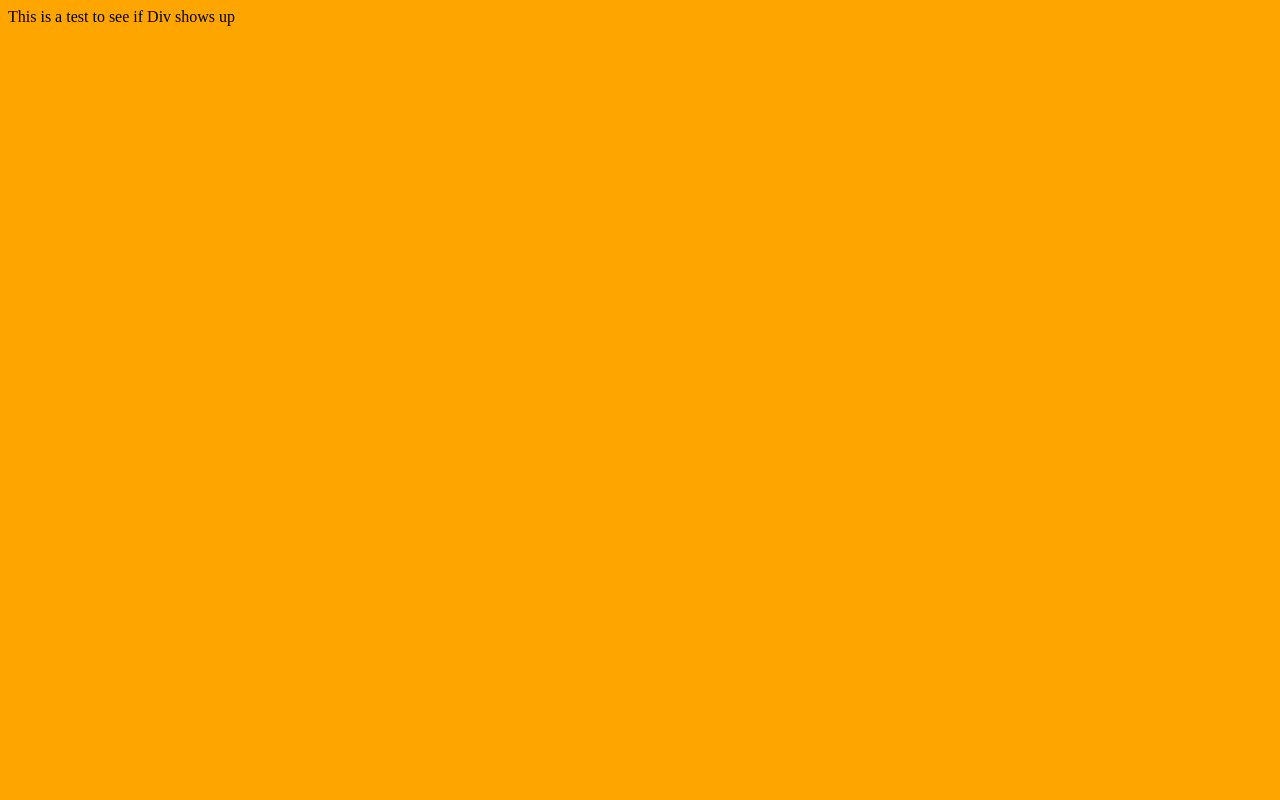
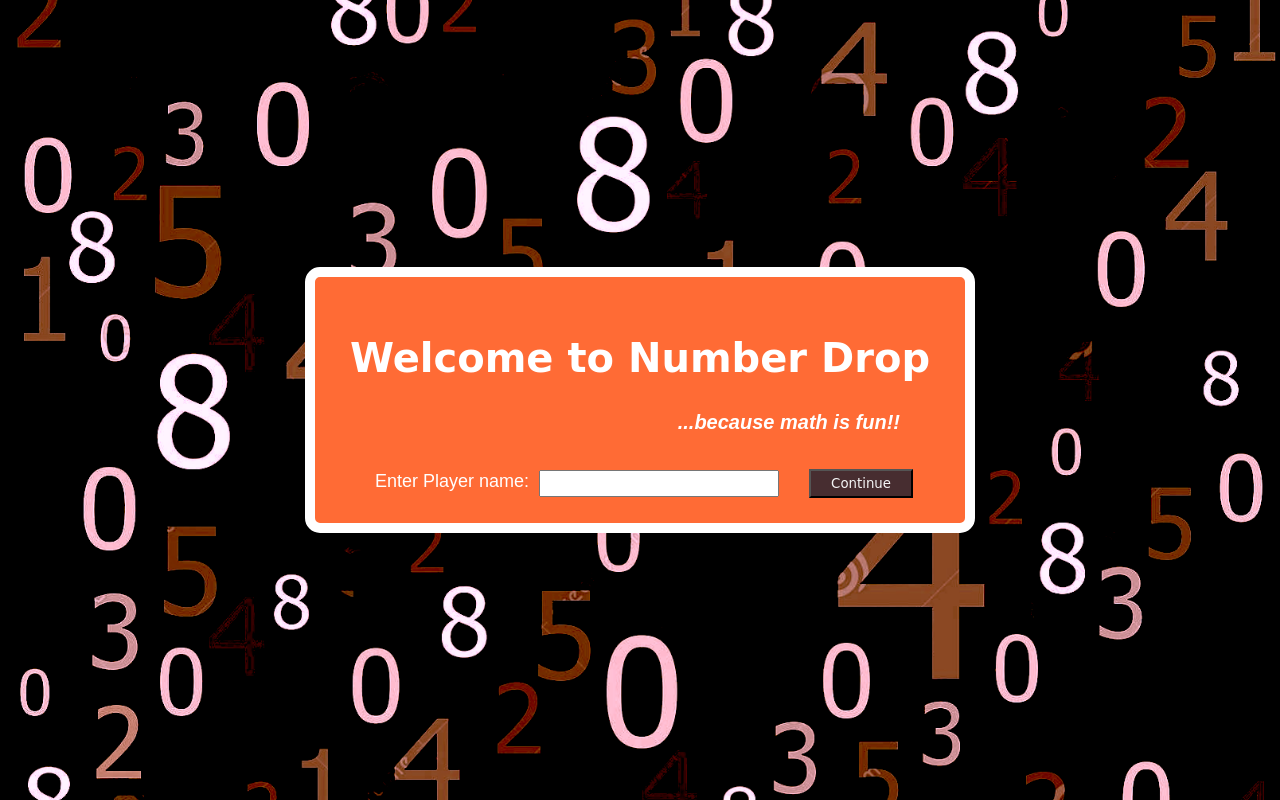
Before and after one commit to jgowris/Number_Drop, a plain HTML site: page index.html in a window 1280 px wide. Drawn offline with Linux system fonts and the light colour scheme; a web font is replaced by a local one.

Commit message:
Work in progress - Working on building the pages. Yet to build the javascript functions.

```diff
--- a/app.js
+++ b/app.js
@@ -0,0 +1,105 @@
+console.log("loaded");
+
+const numbArr = [
+  {
+    nbr: 2,
+    fromClr: "#e9d8a6",
+    tgtClr: "#ee9b00",
+  },
+  {
+    nbr: 4,
+    fromClr: "#ee9b00",
+    tgtClr: "#94d2bd",
+  },
+  {
+    nbr: 8,
+    fromClr: "#94d2bd",
+    tgtClr: "#ca6702",
+  },
+  {
+    nbr: 16,
+    fromClr: "#ca6702",
+    tgtClr: "#0a9396",
+  },
+  {
+    nbr: 32,
+    fromClr: "#0a9396",
+    tgtClr: "#bb3e03",
+  },
+  {
+    nbr: 64,
+    fromClr: "#bb3e03",
+    tgtClr: "#005f73",
+  },
+  {
+    nbr: 128,
+    fromClr: "#005f73",
+    tgtClr: "#ae2012",
+  },
+  {
+    nbr: 256,
+    fromClr: "#ae2012",
+    tgtClr: "#9b2226",
+  },
+  {
+    nbr: 512,
+    fromClr: "#9b2226",
+    tgtClr: "#5f0f40",
+  },
+  {
+    nbr: 1024,
+    fromClr: "#5f0f40",
+    tgtClr: "#001219",
+  },
+];
+
+// .numberTwo {
+//     background-color: #e9d8a6;
+//     color: rgb(0, 0, 0);
+//   }
+//   .numberFour {
+//     background-color: #ee9b00;
+//     color: rgb(0, 0, 0);
+//   }
+//   .numberEight {
+//     background-color: #94d2bd;
+//     color: rgb(0, 0, 0);
+//   }
+//   .numbersSixteen {
+//     background-color: #ca6702;
+//   }
+//   .numbersThirtyTwo {
+//     background-color: #0a9396;
+//   }
+//   .numbersSixtyFour {
+//     background-color: #bb3e03;
+//   }
+//   .numbersOneTwoEight {
+//     background-color: #005f73;
+//   }
+//   .numbersTwoFiveSix {
+//     background-color: #ae2012;
+//   }
+//   .numbersFiveOneTwo {
+//     background-color: #9b2226;
+//   }
+//   .numbersOneZTwoFour {
+//     background-color: #5f0f40;
+//   }
+//   .numbersTwoZFourEIght {
+//     background-color: #001219;
+//     color: rgb(255, 255, 255);
+const getModCont = document.querySelector(".modal-cont");
+const getModalContent = document.querySelector(".modalContent");
+const getModalBtn = document.querySelector(".modCont");
+const getPlayerName = document.querySelector("#fname");
+const showPlayerName = document.querySelector(".player");
+
+function loadGame() {
+  console.log("This is a test");
+  getModCont.style.display = "none";
+  getModalContent.style.display = "none";
+  showPlayerName.textContent = "PLAYER: " + getPlayerName.value;
+}
+// const getModBtn = document.querySelector(".modCont");
+getModalBtn.addEventListener("click", loadGame);
--- a/index.html
+++ b/index.html
@@ -4,12 +4,67 @@
     <meta charset="UTF-8" />
     <meta http-equiv="X-UA-Compatible" content="IE=edge" />
     <meta name="viewport" content="width=device-width, initial-scale=1.0" />
+    <link rel="preconnect" href="https://fonts.googleapis.com" />
+    <link rel="preconnect" href="https://fonts.gstatic.com" crossorigin />
+    <link
+      href="https://fonts.googleapis.com/css2?family=Dancing+Script:wght@500&family=Rubik+Distressed&display=swap"
+      rel="stylesheet"
+    />
+    />
     <link rel="stylesheet" href="styles.css" />
     <title>Document</title>
   </head>
   <body>
-<div>This is a test to see if Div shows up</div>
-</div>
+    <main>
+      <div class="modal-cont">
+        <div class="modalContent">
+          <h2>Welcome to Number Drop</h2>
+          <h3 class="modal-message">...because math is fun!!</h3>
+          <label for="fname">Enter Player name:</label>
+          <input type="text" id="fname" name="fname" /><br />
+          <!-- <p class="gamer">Enter your Name:</p> -->
+          <button class="modCont">Continue</button>
+        </div>
+      </div>
+      <header>
+        <div class="header">
+          <h1 class="pageTitle">Number Drop</h1>
+        </div>
+      </header>
+      <div>
+        <ul class="gameDetails">
+          <li class="player">PLAYER:</li>
+          <li class="nextTile">COMING UP...</li>
+          <li class="pointsEarned">POINTS EARNED:</li>
+        </ul>
+      </div>
+      <div class="btnSection">
+        <div class="forBorder">
+          <button class="aboutGame">About the game</button>
+          <button class="gameRules">How it's played</button>
+          <button class="loadGame">Play</button>
+          <button class="resetGame">Reset</button>
+        </div>
+      </div>
+      <div class="forNumbers">
+        <div class="number numberTwo">2</div>
+        <div class="number numberFour">4</div>
+        <div class="number numberEight">8</div>
+        <div class="number numbersSixteen">16</div>
+        <div class="number numbersThirtyTwo">32</div>
+        <div class="number numbersSixtyFour">64</div>
+        <div class="number numbersOneTwoEight">128</div>
+        <div class="number numbersTwoFiveSix">256</div>
+        <div class="number numbersFiveOneTwo">512</div>
+        <div class="number numbersOneZTwoFour">1024</div>
+        <div class="number numbersTwoZFourEIght">2048</div>
+      </div>
 
+      <script
+        src="https://kit.fontawesome.com/7e0fb625cb.js"
+        crossorigin="anonymous"
+      ></script>
+      <script src="/app.js"></script>
+    </main>
   </body>
 </html>
--- a/styles.css
+++ b/styles.css
@@ -1,5 +1,200 @@
 body {
-  background-color: orange;
+  background: url(./background-pic.png) repeat;
+  background-size: cover;
+  background-position: center;
+  /* background-color: #d7b377; */
+  width: 100vw;
+  height: 100%;
+  font-family: "arial";
+  display: flex;
+  flex-flow: row wrap;
+  justify-content: center;
+  top: 0;
+  margin: 0;
+  overflow: auto;
+}
+
+.modal-cont {
+  position: absolute;
+  z-index: 1;
+  top: 0px;
+  margin: 0;
+  height: 100%;
   width: 100%;
-  height: 100%;
+  /* background-color: rgba(0, 0, 0, 1); */
+  background: url(./background-pic.png) repeat;
+  background-size: cover;
+  background-position: center;
+  display: flex;
+  flex-flow: row;
+  justify-content: center;
+  align-items: center;
 }
+
+.modalContent {
+  background-color: #ff6b35;
+  position: absolute;
+  z-index: 1;
+  display: flex;
+  flex-flow: row wrap;
+  width: 600px;
+  /* justify-items: center; */
+  align-items: center;
+  color: white;
+  padding: 25px;
+  border-color: white;
+  border: 10px solid;
+  border-radius: 15px;
+}
+
+h1,
+h2 {
+  font-family: "Rubik Distressed", cursive;
+  width: 100vw;
+  color: white;
+  font-size: 40px;
+  margin-bottom: 2px;
+  width: 100%;
+  text-align: center;
+  margin-bottom: 25px;
+}
+
+h3 {
+  font-size: 20px;
+  font-style: italic;
+  font-weight: bold;
+  width: 100%;
+  text-align: right;
+  margin-right: 40px;
+  margin-top: 5px;
+  margin-bottom: 35px;
+  /* justify-items: center; */
+}
+
+label,
+#fname {
+  margin-left: 35px;
+  font-size: 18px;
+}
+
+label {
+  height: 25px;
+  font-size: 18px;
+}
+
+#fname {
+  margin-right: 30px;
+  margin-left: 10px;
+}
+
+.modCont {
+  background-color: #472d30;
+  color: whitesmoke;
+  padding: 5px 20px;
+  font-family: "Rubik Distressed", cursive;
+}
+
+/* main {
+  display: flex;
+} */
+
+header > .header {
+  background-color: #38040e;
+  width: 100vw;
+  display: flex;
+
+  /* align-items: center; */
+  /* flex-flow: row wrap; */
+  /* justify-content: center; */
+}
+
+.gameDetails {
+  margin: 0;
+  padding: 0;
+  width: 100%;
+  height: 50px;
+  background-color: #9e2a2b;
+  display: flex;
+  flex-flow: row wrap;
+  /* justify-content: center; */
+  /* box-shadow: 5px; */
+}
+
+li {
+  display: inline;
+  list-style-type: none;
+  padding: 0;
+  margin: 0;
+}
+
+.player {
+  color: white;
+  padding: 10px;
+  border: black solid 4px;
+  flex-grow: 1;
+  font: "Arial black";
+  font-weight: bold;
+}
+
+.nextTile {
+  color: white;
+  padding: 10px;
+  border: black solid 5px;
+  flex-grow: 1;
+  font-weight: bold;
+}
+.pointsEarned {
+  color: white;
+  padding: 10px;
+  border: black solid 5px;
+  flex-grow: 1;
+  font-weight: bold;
+}
+.number {
+  width: 55px;
+  height: 40px;
+  background-color: brown;
+  color: white;
+  text-align: center;
+  margin: 1px auto;
+  font-size: 18px;
+  border-radius: 10px;
+}
+
+.numberTwo {
+  background-color: #e9d8a6;
+  color: rgb(0, 0, 0);
+}
+.numberFour {
+  background-color: #ee9b00;
+  color: rgb(0, 0, 0);
+}
+.numberEight {
+  background-color: #94d2bd;
+  color: rgb(0, 0, 0);
+}
+.numbersSixteen {
+  background-color: #ca6702;
+}
+.numbersThirtyTwo {
+  background-color: #0a9396;
+}
+.numbersSixtyFour {
+  background-color: #bb3e03;
+}
+.numbersOneTwoEight {
+  background-color: #005f73;
+}
+.numbersTwoFiveSix {
+  background-color: #ae2012;
+}
+.numbersFiveOneTwo {
+  background-color: #9b2226;
+}
+.numbersOneZTwoFour {
+  background-color: #5f0f40;
+}
+.numbersTwoZFourEIght {
+  background-color: #001219;
+  color: rgb(255, 255, 255);
+}
```
Also changed, not shown: background-pic.png (added).
